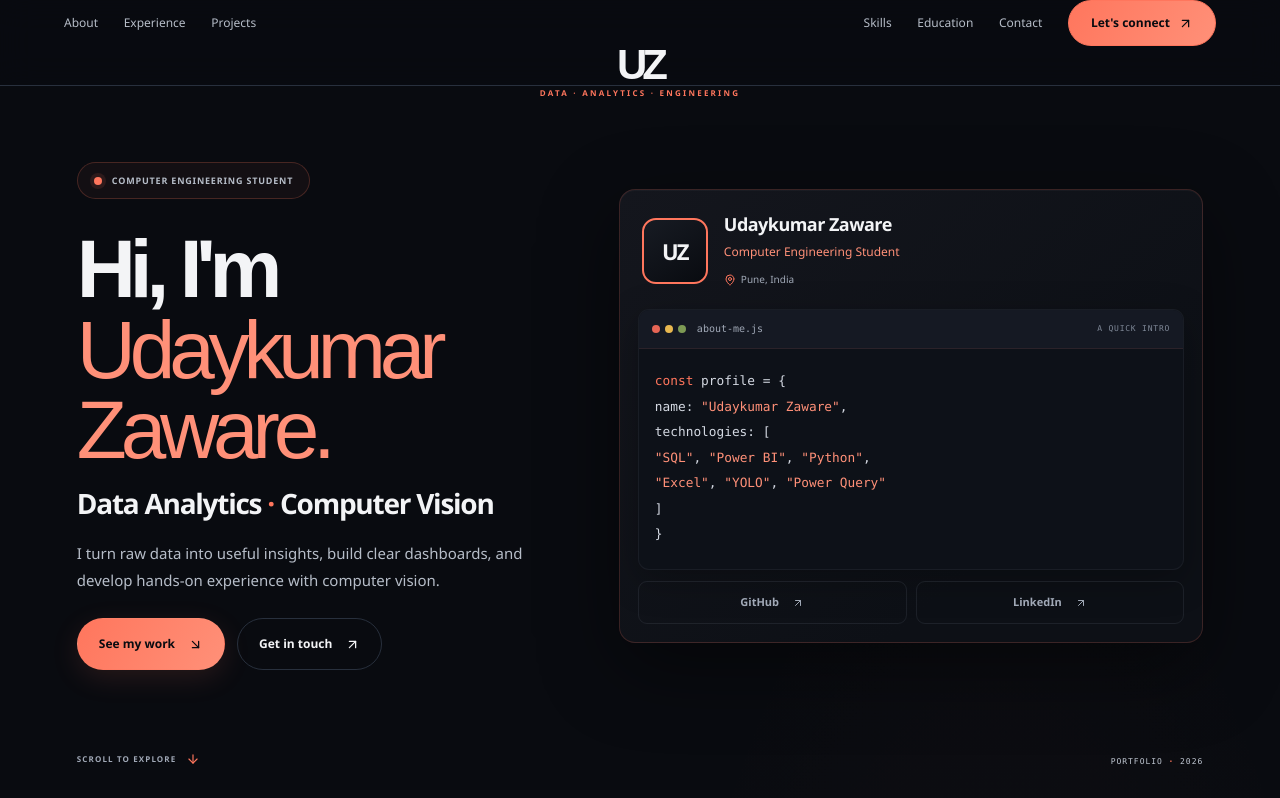
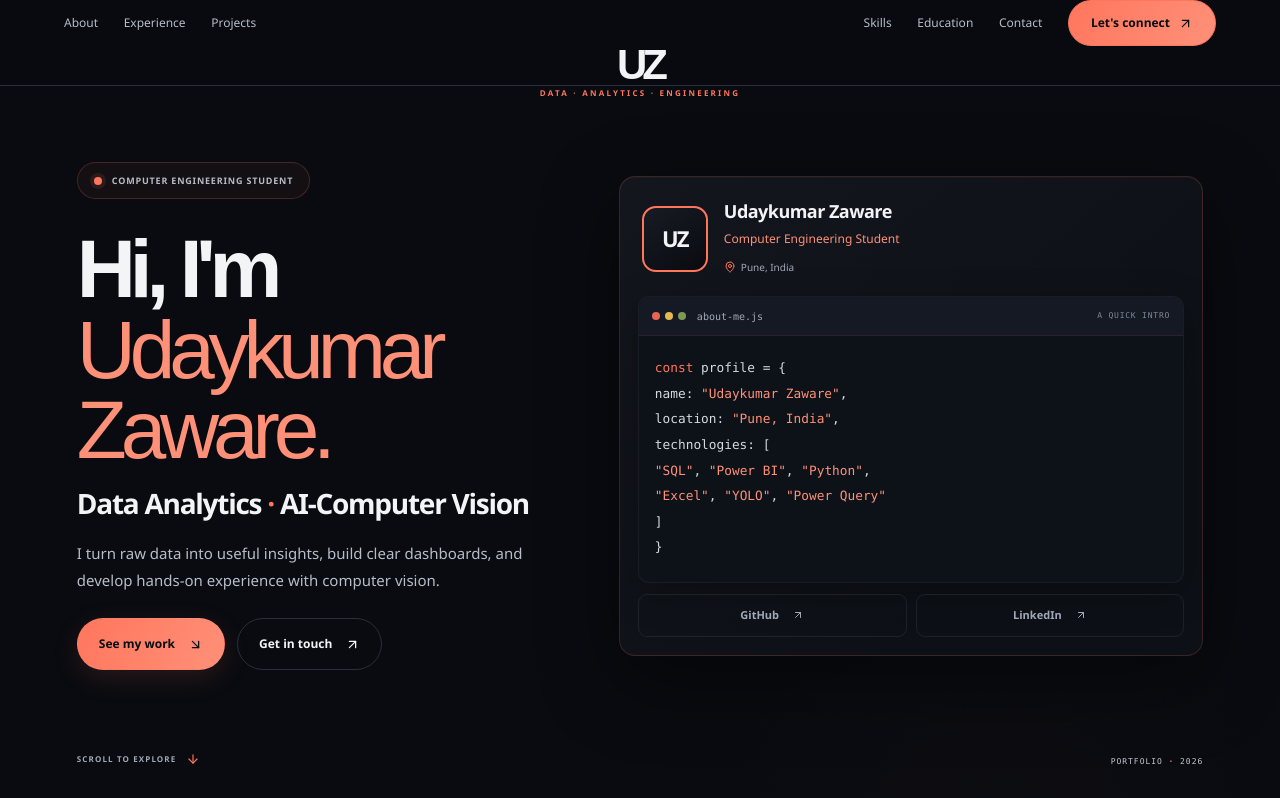
Before and after one commit to udayzaware27/portfolio-website-development, a Next.js app: page / in a window 1280 px wide. Shown: the top 798 px of the page. Built offline with nearby package versions, Linux system fonts and the light colour scheme.

Commit message:
Add AI computer vision label and profile location

```diff
--- a/components/portfolio.tsx
+++ b/components/portfolio.tsx
@@ -78,7 +78,7 @@ function Hero() {
       <div className="hero-copy">
         <p className="eyebrow"><span className="eyebrow-mark" /> COMPUTER ENGINEERING STUDENT</p>
         <h1>Hi, I&apos;m<br /><em>Udaykumar</em><br /><em>Zaware.</em></h1>
-        <h2 className="hero-role">Data Analytics <span>·</span> Computer Vision</h2>
+        <h2 className="hero-role">Data Analytics <span>·</span> AI-Computer Vision</h2>
         <p className="hero-intro">
           I turn raw data into useful insights, build clear dashboards, and develop hands-on experience with computer vision.
         </p>
@@ -99,7 +99,7 @@ function Hero() {
           </div>
           <div className="code-card" aria-label="A snapshot of my work">
             <div className="code-titlebar"><span className="window-dots"><i /><i /><i /></span><span>about-me.js</span><span className="code-titlebar-note">A QUICK INTRO</span></div>
-            <pre><code><span className="code-keyword">const</span> profile = {'{'}<br />  name: <span className="code-string">&quot;Udaykumar Zaware&quot;</span>,<br />  technologies: [<br />    <span className="code-string">&quot;SQL&quot;</span>, <span className="code-string">&quot;Power BI&quot;</span>, <span className="code-string">&quot;Python&quot;</span>,<br />    <span className="code-string">&quot;Excel&quot;</span>, <span className="code-string">&quot;YOLO&quot;</span>, <span className="code-string">&quot;Power Query&quot;</span><br />  ]<br />{'}'}</code></pre>
+            <pre><code><span className="code-keyword">const</span> profile = {'{'}<br />  name: <span className="code-string">&quot;Udaykumar Zaware&quot;</span>,<br />  location: <span className="code-string">&quot;Pune, India&quot;</span>,<br />  technologies: [<br />    <span className="code-string">&quot;SQL&quot;</span>, <span className="code-string">&quot;Power BI&quot;</span>, <span className="code-string">&quot;Python&quot;</span>,<br />    <span className="code-string">&quot;Excel&quot;</span>, <span className="code-string">&quot;YOLO&quot;</span>, <span className="code-string">&quot;Power Query&quot;</span><br />  ]<br />{'}'}</code></pre>
           </div>
           <div className="profile-links">
             <a href={profile.github} target="_blank" rel="noreferrer"><span>GitHub</span><ArrowUpRight aria-hidden="true" /></a>
```
